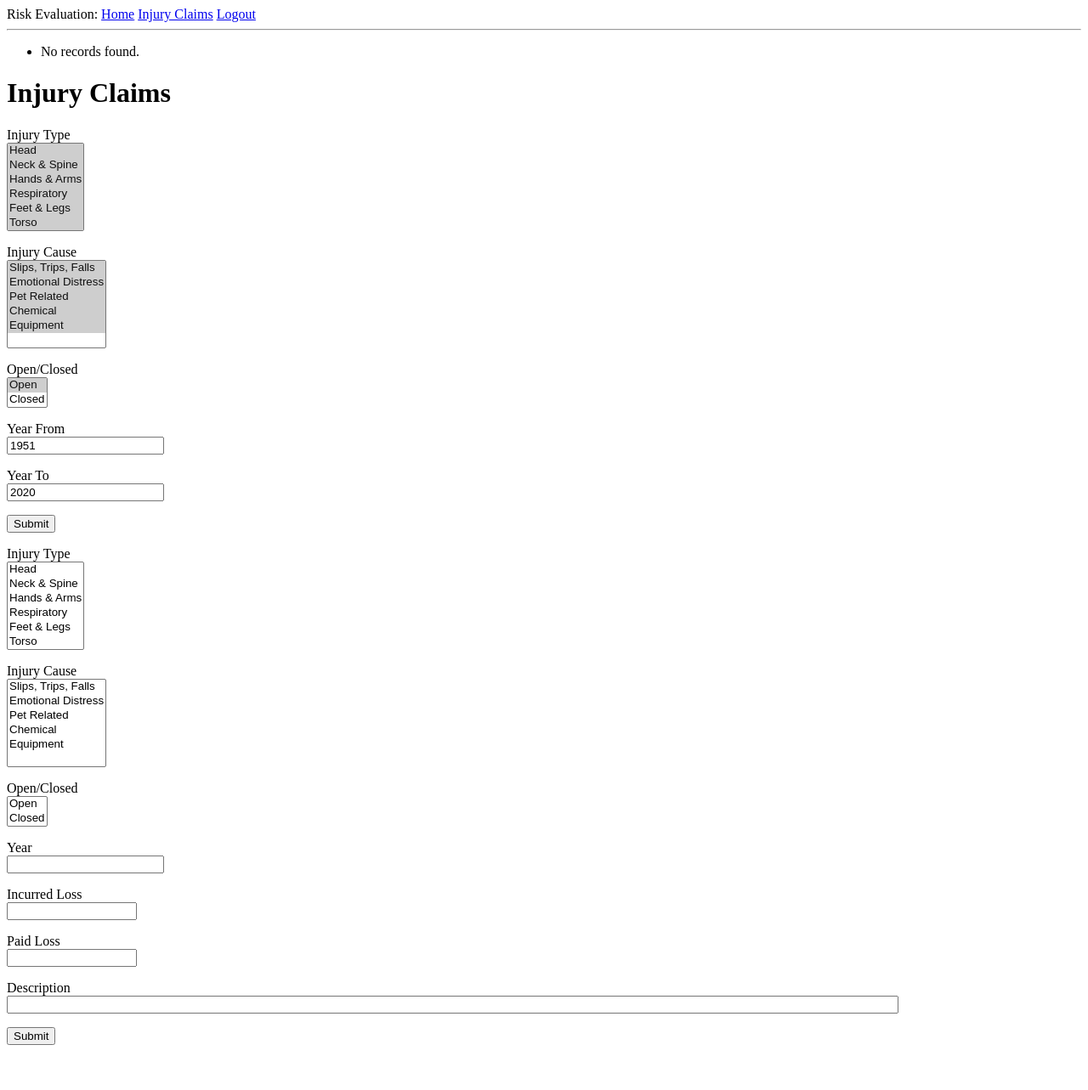
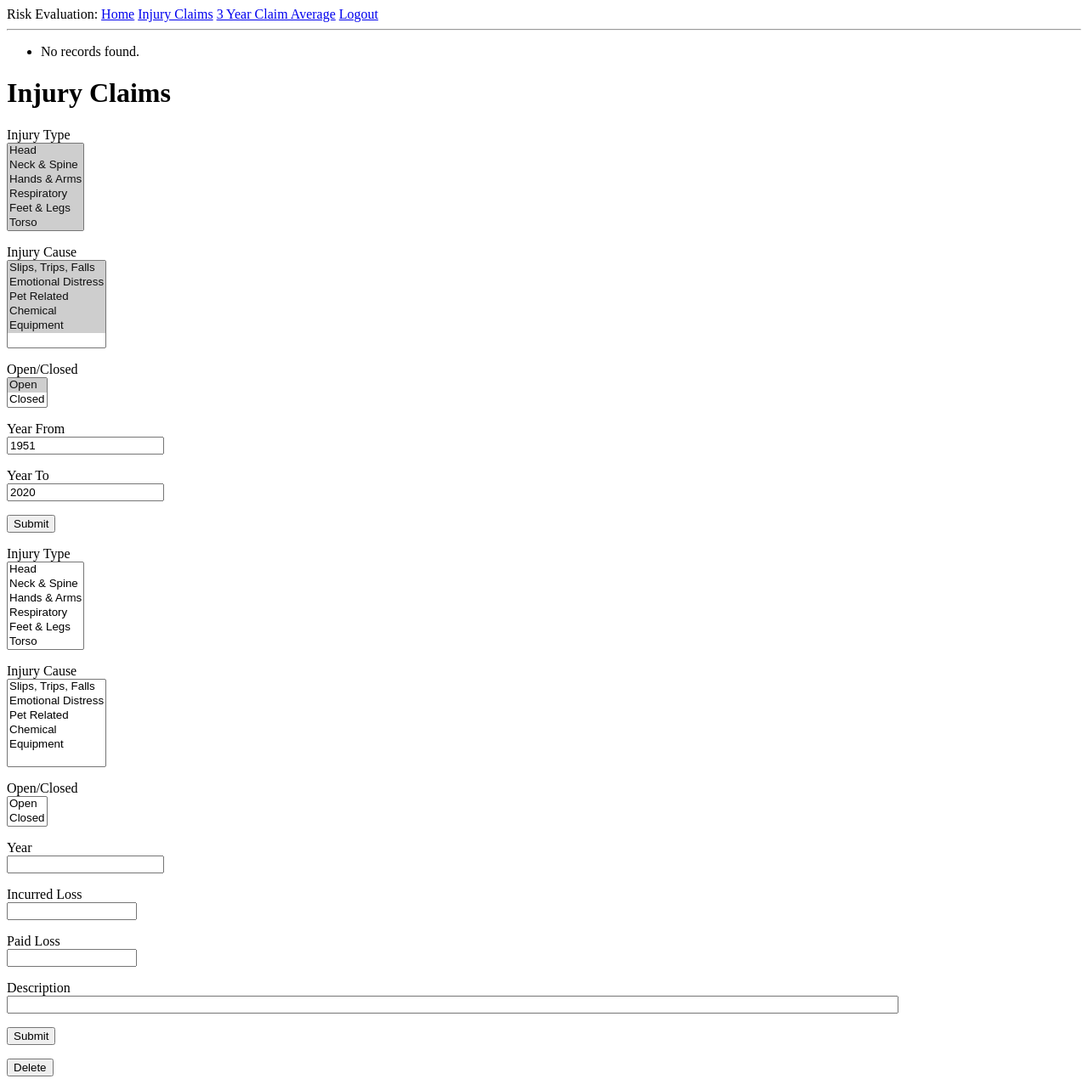
Before and after one commit to seongyoolee/Risk_Evaluation, a Flask app: page /edit_injury_claim in a window 1280 px wide. Shown: the whole page at 85% size. Before the commit the page ends 1230 px from the top, so only its background shows below. Run offline with Flask 2, Linux system fonts and the light colour scheme; the visitor is signed in with stand-in values (Sample User, id 1); data comes from the database, SQL or seed files in the repository; both versions use the stored data as it was after the commit; data that the repository does not hold is empty.

Commit message:
add 3 year claim avg

```diff
--- a/app/forms.py
+++ b/app/forms.py
@@ -42,6 +42,7 @@ class InjuryClaimForm(FlaskForm):
     paid_loss = FloatField('Paid Loss', validators=[DataRequired()])
     description = StringField('Description', validators=[DataRequired()])
     submit = SubmitField('Submit')
+    delete = SubmitField('Delete')
 
 class InjuryClaimFilterForm(FlaskForm):
     injury_type = SelectMultipleField(u'Injury Type',
--- a/app/routes.py
+++ b/app/routes.py
@@ -8,6 +8,7 @@ from app.tables import InjuryClaimTable
 from app.models import User, Injury
 
 import datetime
+import pandas as pd
 from termcolor import colored
 
 
@@ -96,7 +97,7 @@ def edit_injury_claim():
     else:
         results = qry.all()
 
-    # check
+    # check results
     if not results:
         flash('No records found.')
         return render_template('edit_injury_claim.html', title='Add/Edit Injury Claims', form=form, search_form=search_form)
@@ -136,10 +137,46 @@ def edit(id):
     if injury_claim:
         form = InjuryClaimForm(formdata=request.form, obj=injury_claim)
         if request.method == 'POST' and form.validate():
-            # save edits to db
-            save_injury_claim(injury_claim, form)
-            flash('Injury claim updated successfully!')
+            if form.submit.data:
+                # save edits to db
+                save_injury_claim(injury_claim, form)
+                flash('Injury claim updated successfully!')
+            elif form.delete.data:
+                # delete from db
+                db.session.delete(injury_claim)
+                db.session.commit()
+                flash('Injury claim deleted successfully!')
             return redirect(url_for('edit_injury_claim'))
-        return render_template('edit_injury_claim.html', form=form)
+        return render_template('edit_injury_claim.html', form=form, search_form=None, table=None)
     else:
         return 'Error loading #{id}'.format(id=id)
+
+@app.route('/three_year_claim_average', methods=['GET'])
+def three_year_claim_average():
+    year0 = Injury.query.with_entities(Injury.incurred_loss, Injury.paid_loss).filter_by(company=current_user.company, year=datetime.datetime.now().year - 3).all()
+    year1 = Injury.query.with_entities(Injury.incurred_loss, Injury.paid_loss).filter_by(company=current_user.company, year=datetime.datetime.now().year - 2).all()
+    year2 = Injury.query.with_entities(Injury.incurred_loss, Injury.paid_loss).filter_by(company=current_user.company, year=datetime.datetime.now().year - 1).all()
+    years = [year0, year1, year2]
+    inflation_rate = 10
+
+    print(colored(year0, "blue"))
+    print(colored(year1, "blue"))
+    print(colored(year2, "blue"))
+
+    incurred_avg = 0
+    paid_avg = 0
+    for i in range(0, 3):
+        df = pd.DataFrame(years[i], columns =['Incurred Loss', 'Paid Loss'])
+        df['Incurred PV'] = df['Incurred Loss'] * ((1 + (inflation_rate / 100)) ** i)
+        df['Paid PV'] = df['Paid Loss'] * ((1 + (inflation_rate / 100)) ** i)
+        incurred_avg += df.sum(axis=0)['Incurred PV']
+        paid_avg += df.sum(axis=0)['Paid PV']
+        print(colored(df, "yellow"))
+        print(colored(df.sum(axis=0), "green"))
+
+    incurred_avg /= 3
+    incurred_avg = str(round(incurred_avg, 2))
+    paid_avg /= 3
+    paid_avg = str(round(paid_avg, 2))
+
+    return render_template("three_year_claim_average.html", title='3 Year Claim Average', table=None, inflation_rate=inflation_rate, incurred_avg=incurred_avg, paid_avg=paid_avg)
--- a/app/tables.py
+++ b/app/tables.py
@@ -1,4 +1,4 @@
-from flask_table import Table, Col, LinkCol
+from flask_table import Table, Col, LinkCol, ButtonCol
 
 class DollarCol(Col):
     def td_format(self, content):
--- a/app/templates/base.html
+++ b/app/templates/base.html
@@ -15,6 +15,7 @@
             <a href="{{ url_for('login') }}">Login</a>
             {% else %}
             <a href="{{ url_for('injury_claim') }}">Injury Claims</a>
+            <a href="{{ url_for('three_year_claim_average') }}">3 Year Claim Average</a>
             <a href="{{ url_for('logout') }}">Logout</a>
             {% endif %}
 
--- a/app/templates/edit_injury_claim.html
+++ b/app/templates/edit_injury_claim.html
@@ -3,6 +3,7 @@
 {% block content %}
     <h1>Injury Claims</h1>
 
+    {% if search_form %}
     <form action="" method="post">
         {{ search_form.hidden_tag() }}
         <p>
@@ -42,8 +43,11 @@
         </p>
         <p>{{ form.submit() }}</p>
     </form>
+    {% endif %}
 
+    {% if table %}
     {{ table }}
+    {% endif %}
 
     <form action="" method="post">
         {{ form.hidden_tag() }}
@@ -97,5 +101,8 @@
             {% endfor %}
         </p>
         <p>{{ form.submit() }}</p>
+        {% if not table %}
+        <p>{{ form.delete() }}</p>
+        {% endif %}
     </form>
 {% endblock %}
--- a/app/templates/injury_claim.html
+++ b/app/templates/injury_claim.html
@@ -4,6 +4,6 @@
     <h1>Injury Claims</h1>
     <ul>
         <li><a href="{{ url_for('edit_injury_claim') }}">Add/Edit Injury Claims</a></li>
-        <li><a href="">What else should go here?</a></li>
+        <li><a href="{{ url_for('three_year_claim_average') }}">View 3-Year Claim Average</a></li>
     </ul>
 {% endblock %}
```
Also changed, not shown: app/templates/three_year_claim_average.html (added, +10 -0 lines), app.db.
